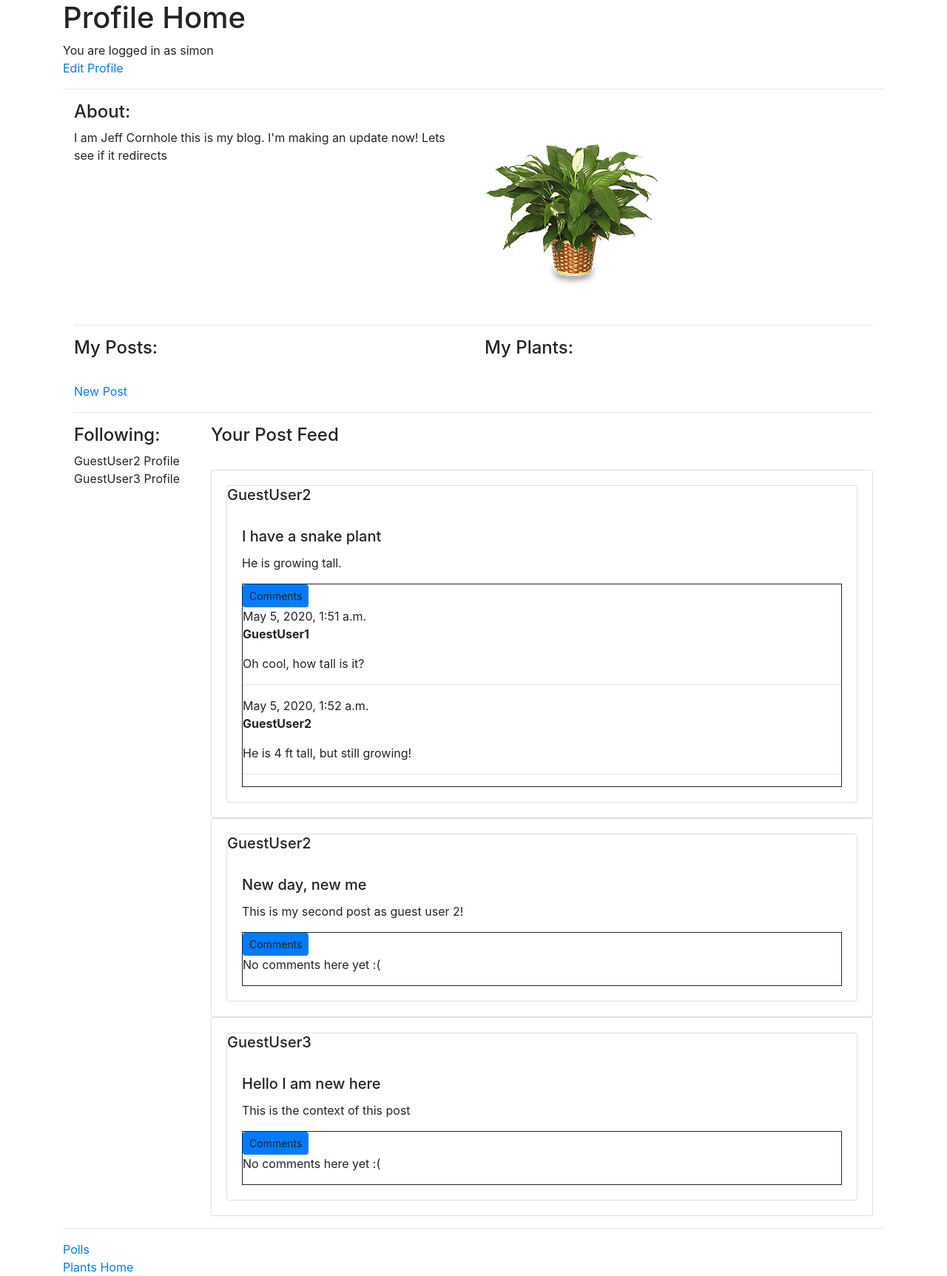
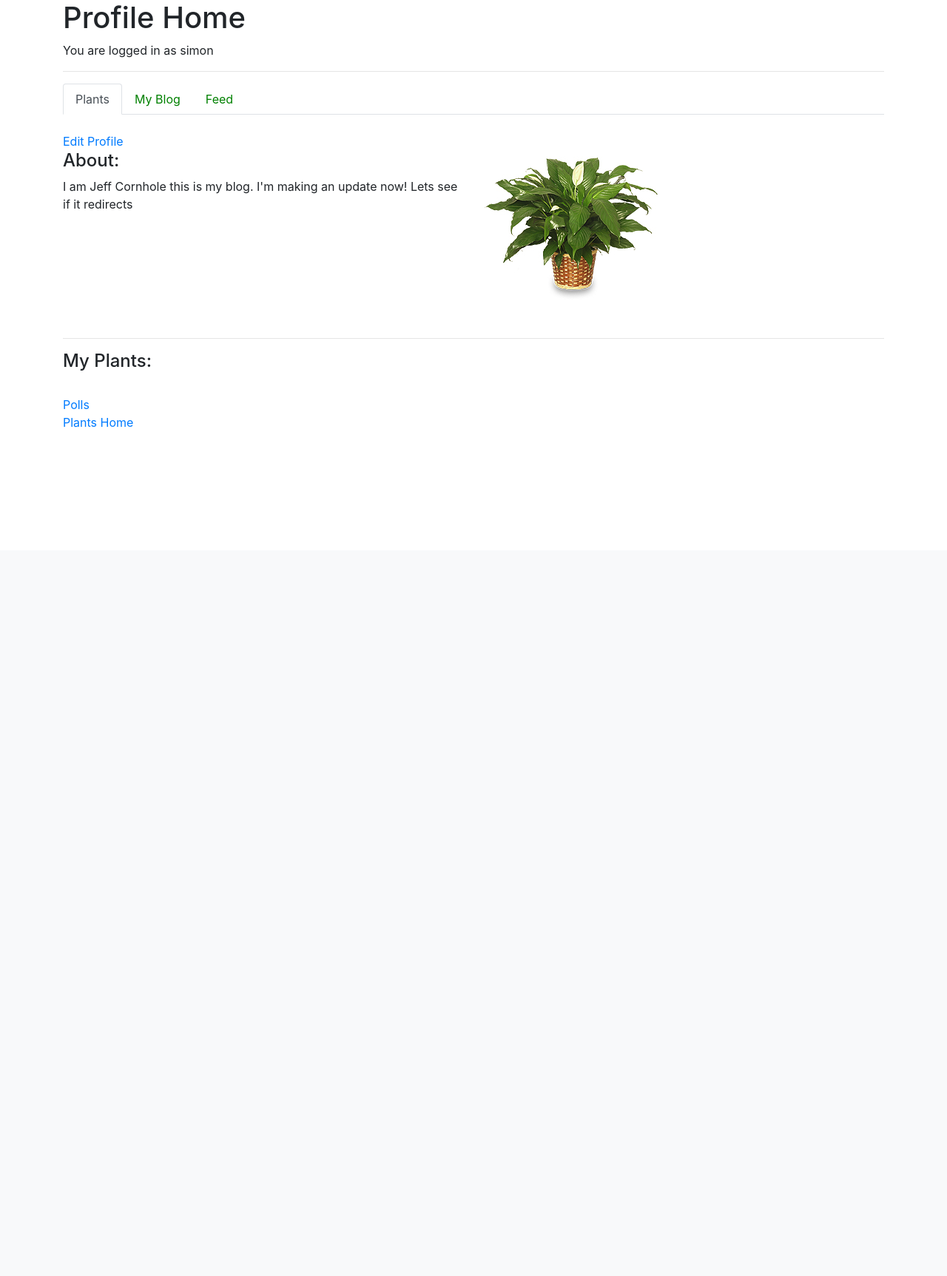
Before and after one commit to sbudisav/djangosite, a Django app: page /profiles/home/3 in a window 1280 px wide. Shown: the part 56-1781 px from the top of the page at 74% size. After the commit the page ends 634 px from the top, so only its background shows below. Run offline with Django 3.2, Linux system fonts and the light colour scheme; a user stored in the database is signed in; data comes from the database, SQL or seed files in the repository; some libraries are stand-ins or nearby versions.

Commit message:
restructures front end of home page, adds tabs

```diff
--- a/profiles/templates/profiles/home.html
+++ b/profiles/templates/profiles/home.html
@@ -6,14 +6,29 @@
 
   {% if user.is_authenticated %}
     You are logged in as {{ user }} <br>
-      <a href="{% url 'profiles:profile_update' pk=user.id %}">Edit Profile</a>
   {% endif %}
   <hr>
 </div>
 
-  <div class="container-fluid">
-    <div class="row">
-      <div class="col-md-6">
+
+<ul class="nav nav-tabs">
+  <li class="nav-item">
+    <a class="nav-link active" id="plants-tab" data-toggle="tab" href="#plants" role="tab" aria-controls="plants" aria-selected="true">Plants</a>
+  </li>
+  <li class="nav-item">
+    <a class="nav-link" id="blog-tab" data-toggle="tab" href="#blog" role="tab" aria-controls="blog" aria-selected="false">My Blog</a>
+  </li>
+  <li class="nav-item">
+    <a class="nav-link" id="feed-tab" data-toggle="tab" href="#feed" role="tab" aria-controls="feed" aria-selected="false">Feed</a>
+  </li>
+</ul>
+
+<div class="tab-content">
+  <div class="tab-pane fade show active" id="plants" role="tabpanel" aria-labelledby="plants-tab">
+  <!-- About User -->
+    <div class="row overflow-auto pre-scrollable" style="max-height:800px">
+      <div class="col-md-6"><br>
+        <a href="{% url 'profiles:profile_update' pk=user.id %}">Edit Profile</a>
         <h4> About: </h4> {{ user_profile.about }}
       </div>
       <div class="col-md-6">
@@ -23,18 +38,8 @@
       </div>
     </div>
     <hr>
-
-    <!-- Users Posts -->
+  <!-- Users Plants -->
     <div class="row">
-      <div class="col-md-6">
-        <h4> My Posts: </h4><br>
-        {% for post in posts %}
-          <h4> {{ post.title }} </h4>
-          {{ post.text }} <br>
-        {% endfor %}
-        <a href="{% url 'profiles:new_post' %}"> New Post </a>
-      </div>
-    <!-- Users Plants -->
       <div class="col-md-6">
         <h4> My Plants: </h4><br>
         {% for plant in user_plants %}
@@ -43,10 +48,52 @@
         {% endfor %}
       </div>
     </div>
-    <hr>
+  </div>
+
+    <!-- Users Posts -->
+  <div class="tab-pane fade" id="blog" role="tabpanel" aria-labelledby="blog-tab">
+    <div class="row overflow-auto pre-scrollable" style="max-height:800px">
+      <div class="col-md-2">
+        I dont know i like the side bar
+      </div>
+      <div class="col-md-10">
+        <h4> My Posts: </h4> <a class="btn btn-primary btn-sm" href="{% url 'profiles:new_post' %}"> New Post </a> <br>
+        {% for post in posts %}
+          <div class="card card-body">
+            <div class="card">
+              {% if img %}
+                <div class="media">
+                  <img class="card-img-top" src="{{ post.post_image.url }}" alt="Card image cap">
+                </div>
+              {% endif %}
+              <div class="card-body">
+                <h5 class="card-title">{{ post.title }}</h5>
+                <p class="card-text">{{ post.text }}</p>
+                <div class="comment-section" style="border-style:solid; border-width: 1px;">
+                  <a class="btn btn-primary btn-sm">Comments</a>
+                  <div class="comments">
+                    {% for comment in post.comments.all %}
+                      <div class="comment">
+                        <div class="date">{{ comment.created_date }}</div>
+                        <strong>{{ comment.author }}</strong>
+                        <p>{{ comment.text|linebreaks }}</p><hr>
+                      </div>
+                    {% empty %}
+                      <p>No comments here yet :( </p>
+                    {% endfor %}
+                  </div>
+                </div>
+              </div>
+            </div>
+          </div>
+        {% endfor %}
+      </div>
+    </div>
+  </div>
 
   <!-- Post Feed -->
-    <div class="row">
+  <div class="tab-pane fade" id="feed" role="tabpanel" aria-labelledby="feed-tab">
+    <div class="row overflow-auto pre-scrollable" style="max-height:800px">
       <div class="col-md-2">
         <h4>Following:</h4>
         {% for followed_user in user_profile.following.all %}
@@ -61,7 +108,9 @@
             <div class="card">
               <h5 class="card-title">{{ fpost.author }}</h5>
               {% if img %}
-                <img class="card-img-top" src="..." alt="Card image cap">
+                <div class="media">
+                  <img class="card-img-top" src="{{ fpost.post_image.url }}" alt="Card image cap">
+                </div>
               {% endif %}
               <div class="card-body">
                 <h5 class="card-title">{{ fpost.title }}</h5>
@@ -88,7 +137,7 @@
       </div>
     </div>
   </div>
-  <hr>
+
 
 <a href="{% url 'polls:index' %}">Polls</a><br>
 <a href="{% url 'plants:home' %}">Plants Home</a>
```
Lines whose indentation alone changed are shown as unchanged.
